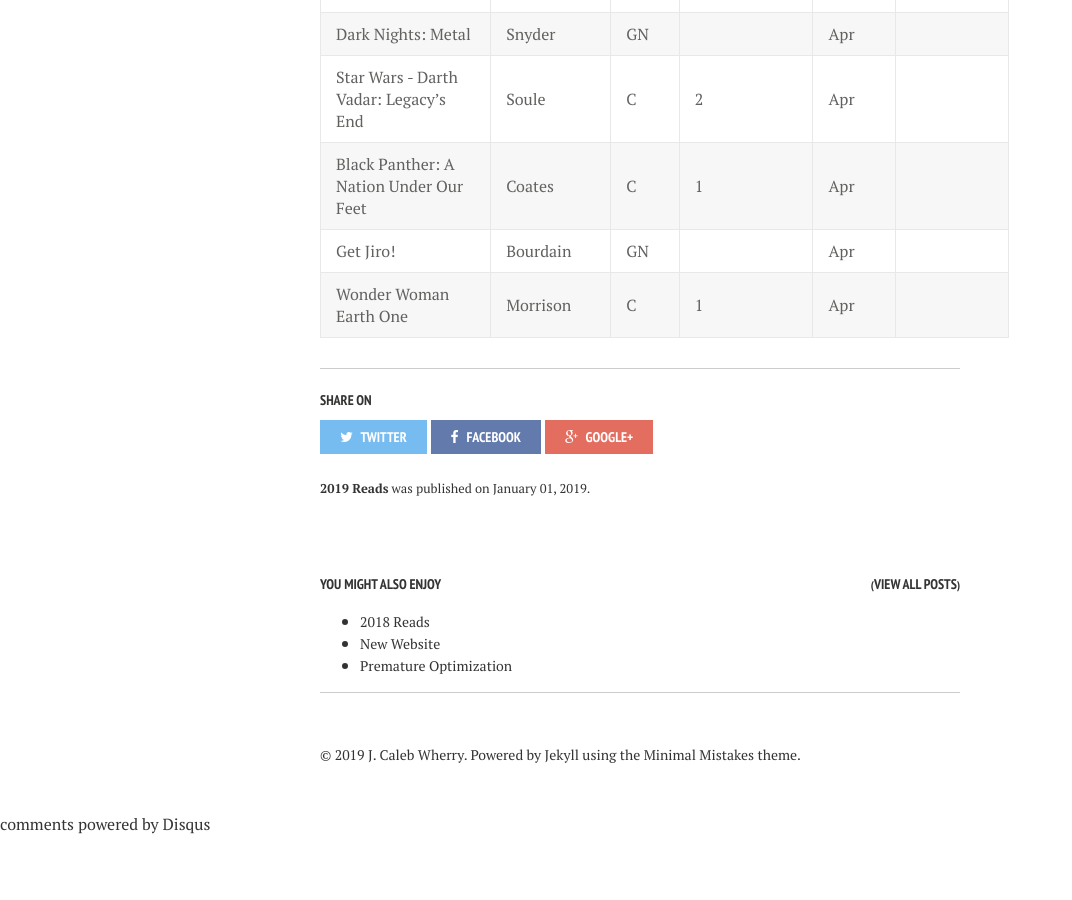
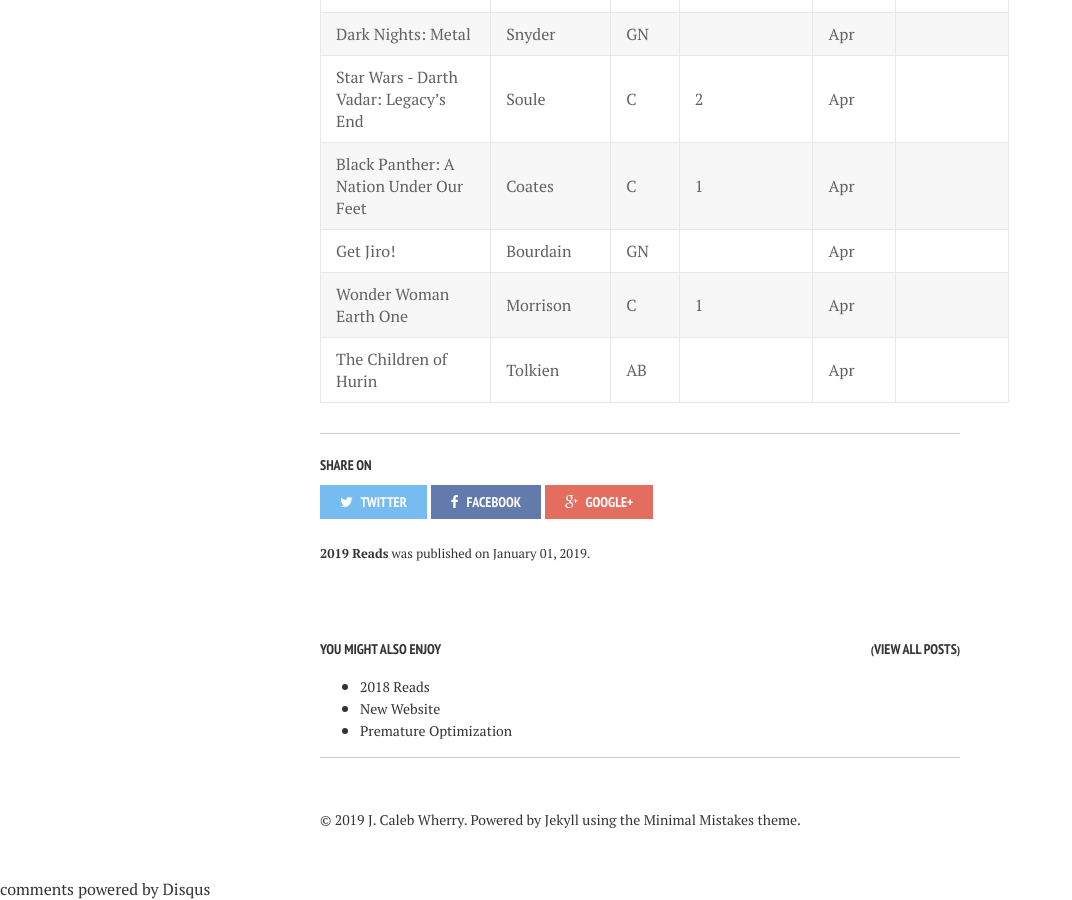
Before and after one commit to calebwherry/calebwherry.github.io, a Jekyll site: the page built from _posts/2019-01-01-2019-Reads.md, in a window 1280 px wide and 900 px high, scrolled down 5503 px. Shown: the whole window, without its empty margins (0-1072 px from the left). Built offline with Jekyll 4.4.1, drawn with Linux system fonts in a browser that asks for light colours; nearby versions of some CDN libraries; comment, search, counter and statistics services are not loaded; before the commit the page ends 6338 px from its top, so only the background shows below that.

Commit message:
Added new 2019 read

```diff
--- a/_posts/2019-01-01-2019-Reads.md
+++ b/_posts/2019-01-01-2019-Reads.md
@@ -109,3 +109,4 @@
 | Black Panther: A Nation Under Our Feet        | Coates         | C     | 1            | Apr          |                                               |
 | Get Jiro!                                     | Bourdain       | GN    |              | Apr          |                                               |
 | Wonder Woman Earth One                        | Morrison       | C     | 1            | Apr          |                                               |
+| The Children of Hurin                         | Tolkien        | AB    |              | Apr          |                                               |
```
